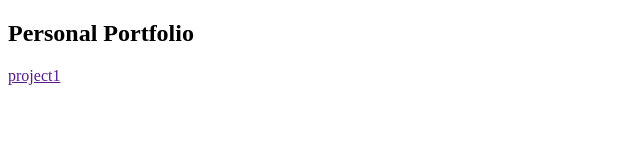
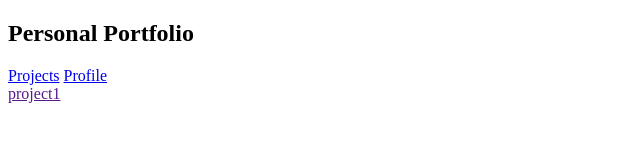
Before and after one commit to Mucyosoda/claude-taibu, a plain HTML site: page index.html in a window 1280 px wide. Shown: the whole page, without its empty margins (0-640 px from the left). Drawn offline with Linux system fonts and the light colour scheme.

Commit message:
adding profile link

```diff
--- a/index.html
+++ b/index.html
@@ -12,7 +12,10 @@
     <main>
       <section id="welcome-section">
         <h1>Personal Portfolio</h1>
-        <nav id="navbar"></nav>
+        <nav id="navbar">
+          <a href="#projects">Projects</a>
+          <a href="https://github.com/Mucyosoda/claude-taibu" id="profile-link" target="_blank">Profile</a>
+        </nav>
       </section>
       <section id="projects">
         <div class="project-tile"></div>
```
